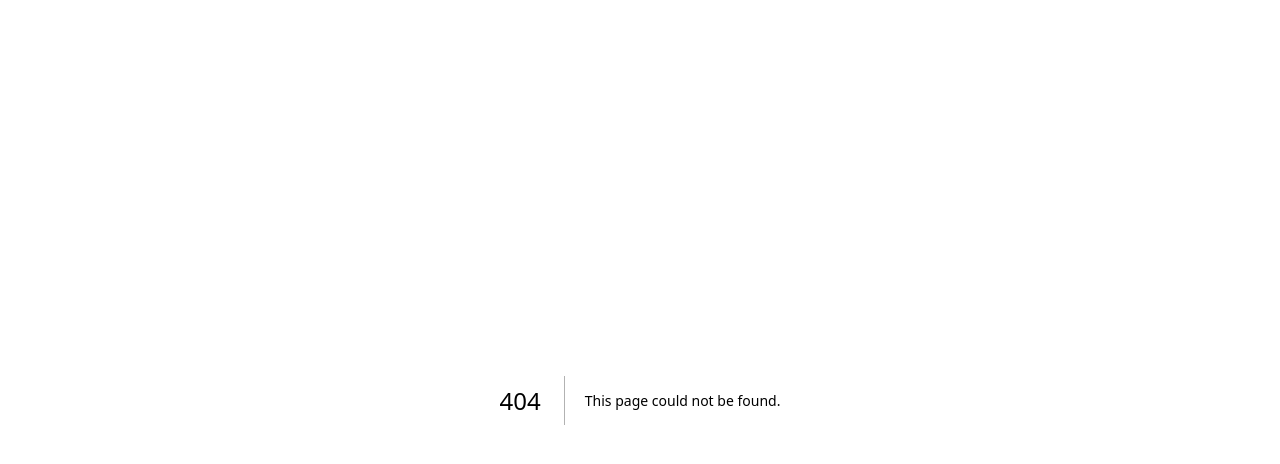
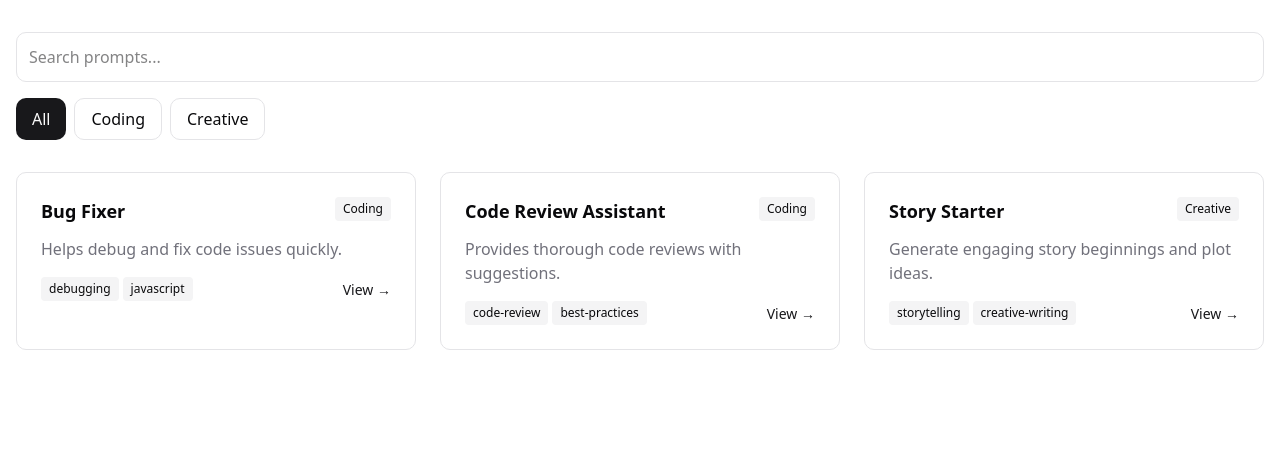
Before and after one commit to nekolaiv/prompt-eat, a Next.js app: page /library in a window 1280 px wide. Before the commit this address had no page. Shown: the top 464 px of the page. Built offline with nearby package versions, Linux system fonts and the light colour scheme.

Commit message:
add: basic library page for prompt library

```diff
--- /dev/null
+++ b/src/app/library/page.tsx
@@ -0,0 +1,61 @@
+import { getAllPrompts } from '@/lib/prompts'
+import Link from 'next/link'
+
+export default async function Library() {
+  const prompts = await getAllPrompts()
+
+  return (
+    <div className="min-h-screen bg-background">
+      <div className="container mx-auto px-4 py-8">
+        {/* Search and Filter Bar */}
+        <div className="mb-8">
+          <input
+            type="text"
+            placeholder="Search prompts..."
+            className="w-full p-3 border rounded-lg mb-4"
+          />
+          <div className="flex gap-2 flex-wrap">
+            <button className="px-4 py-2 bg-primary text-primary-foreground rounded-lg">
+              All
+            </button>
+            <button className="px-4 py-2 border rounded-lg hover:bg-secondary">
+              Coding
+            </button>
+            <button className="px-4 py-2 border rounded-lg hover:bg-secondary">
+              Creative
+            </button>
+          </div>
+        </div>
+
+        {/* Prompts Grid */}
+        <div className="grid grid-cols-1 md:grid-cols-2 lg:grid-cols-3 gap-6">
+          {prompts.map((prompt) => (
+            <div key={prompt.slug} className="border rounded-lg p-6 hover:shadow-lg transition-shadow">
+              <div className="flex justify-between items-start mb-3">
+                <h3 className="text-lg font-semibold">{prompt.title}</h3>
+                <span className="text-xs bg-secondary px-2 py-1 rounded">
+                  {prompt.category}
+                </span>
+              </div>
+              <p className="text-muted-foreground mb-4">{prompt.description}</p>
+              <div className="flex justify-between items-center">
+                <div className="flex gap-1 flex-wrap">
+                  {prompt.tags.slice(0, 2).map((tag) => (
+                    <span key={tag} className="text-xs bg-muted px-2 py-1 rounded">
+                      {tag}
+                    </span>
+                  ))}
+                </div>
+                <Link href={`/prompts/${prompt.slug}`}>
+                  <button className="text-sm text-primary hover:underline">
+                    View →
+                  </button>
+                </Link>
+              </div>
+            </div>
+          ))}
+        </div>
+      </div>
+    </div>
+  )
+}
```
